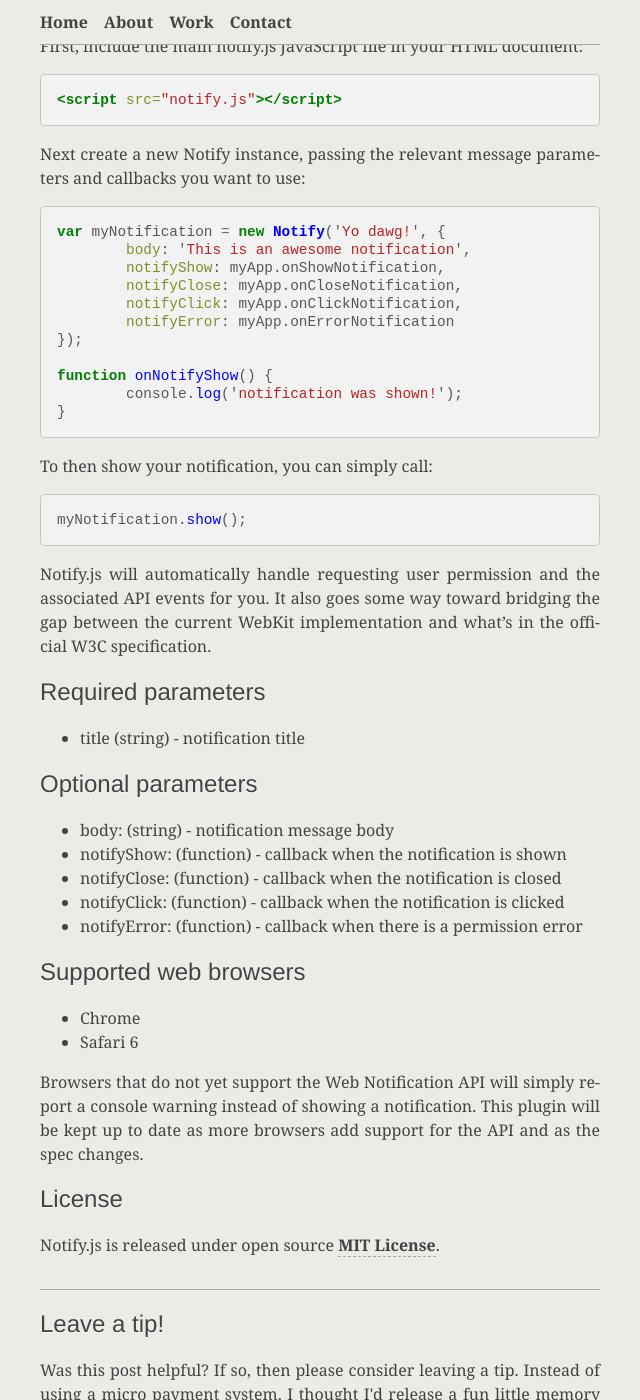
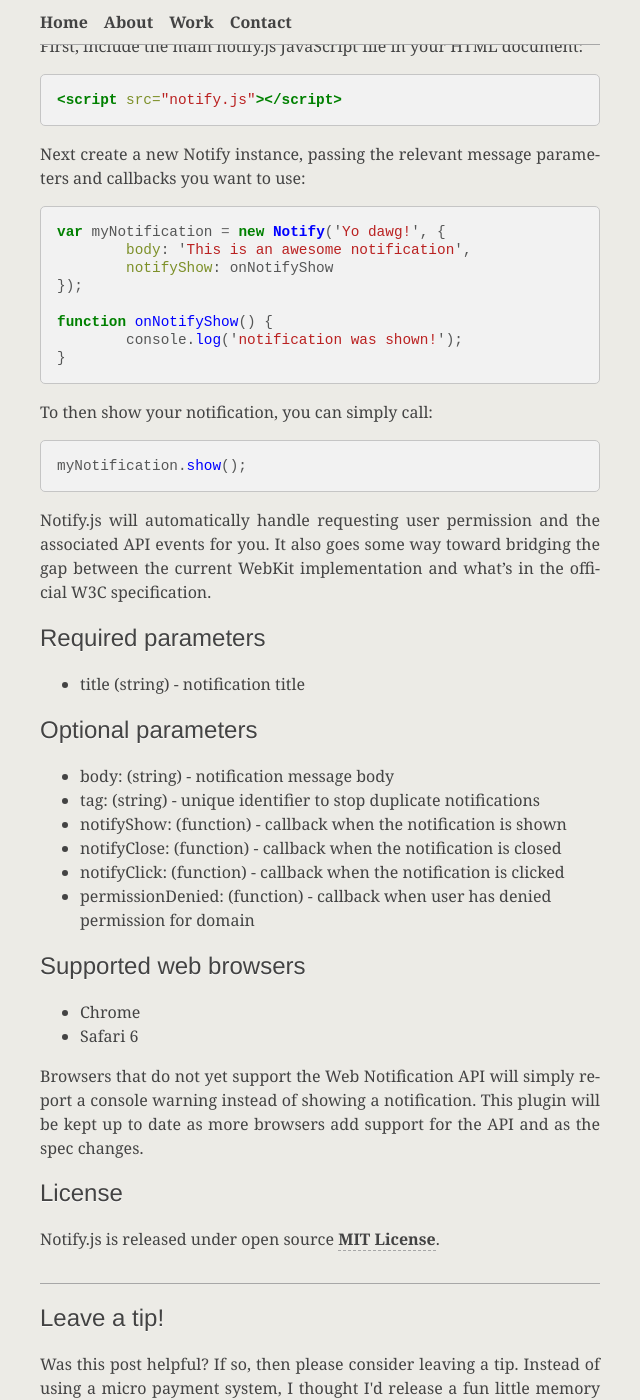
Before and after one commit to alexgibson/alxgbsn.co.uk, a Jekyll site: the page built from _posts/2013-02-18-notify-js-a-handy-wrapper-for-the-web-notifications-api.md, in a window 1280 px wide and 1400 px high, scrolled down 703 px. Shown: the whole window, without its empty margins (320-960 px from the left). Built offline with Jekyll 4.4.1, drawn with Linux system fonts in a browser that asks for light colours; Markdown is read by kramdown in place of the engine named in the settings; comment, search, counter and statistics services are not loaded.

Commit message:
Update Notify.js post code examples

```diff
--- a/_posts/2013-02-18-notify-js-a-handy-wrapper-for-the-web-notifications-api.md
+++ b/_posts/2013-02-18-notify-js-a-handy-wrapper-for-the-web-notifications-api.md
@@ -32,10 +32,7 @@ Next create a new Notify instance, passing the relevant message parameters and c
 {% highlight javascript %}
 var myNotification = new Notify('Yo dawg!', {
 	body: 'This is an awesome notification',
-	notifyShow: myApp.onShowNotification,
-	notifyClose: myApp.onCloseNotification,
-	notifyClick: myApp.onClickNotification,
-	notifyError: myApp.onErrorNotification
+	notifyShow: onNotifyShow
 });
 
 function onNotifyShow() {
@@ -60,10 +57,11 @@ Optional parameters
 -------------------
 
 * body: (string) - notification message body
+* tag: (string) - unique identifier to stop duplicate notifications
 * notifyShow: (function) - callback when the notification is shown
 * notifyClose: (function) - callback when the notification is closed
 * notifyClick: (function) - callback when the notification is clicked
-* notifyError: (function) - callback when there is a permission error
+* permissionDenied: (function) - callback when user has denied permission for domain
 
 Supported web browsers
 ----------------------
```
Also changed, not shown: 3 other files.
